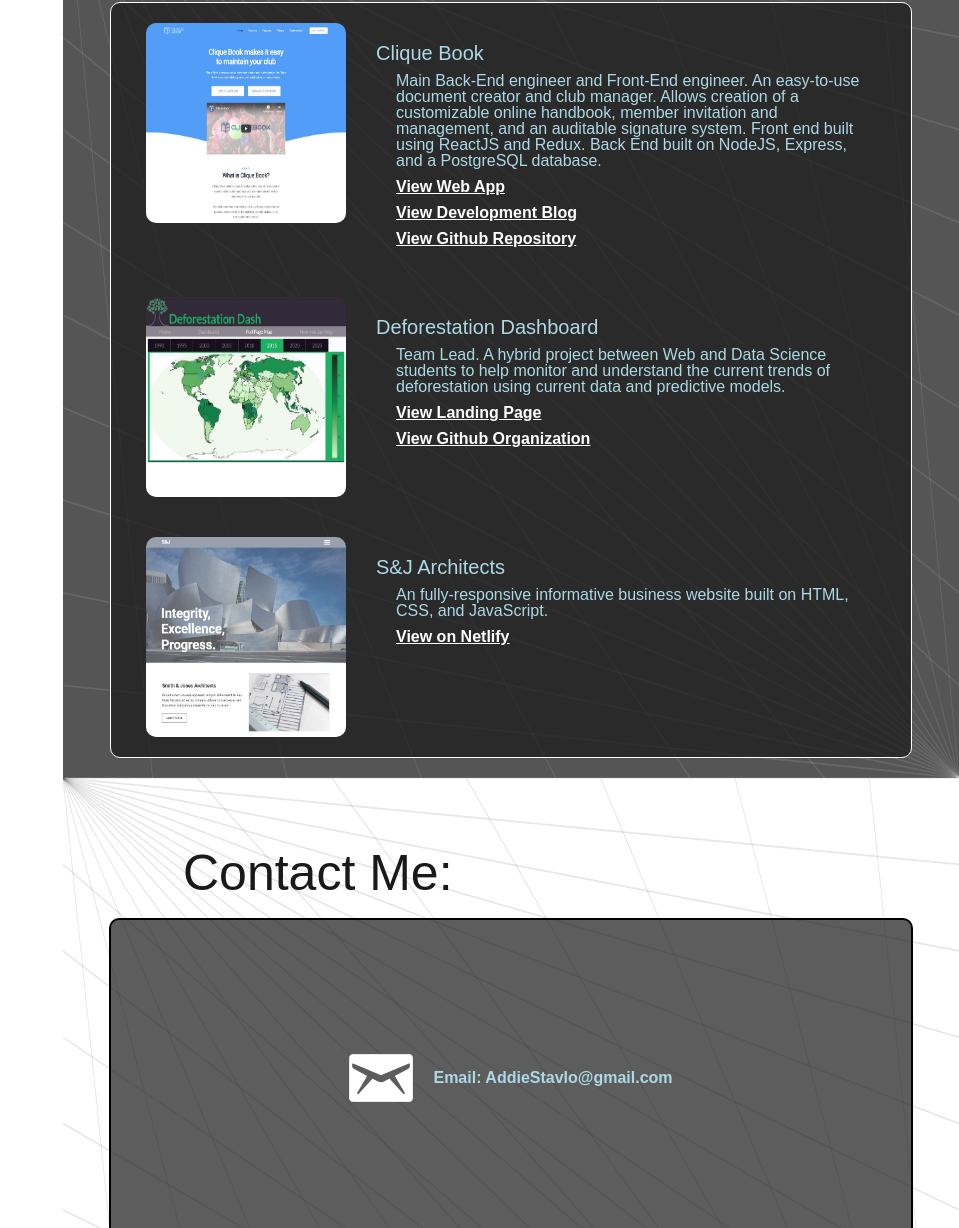
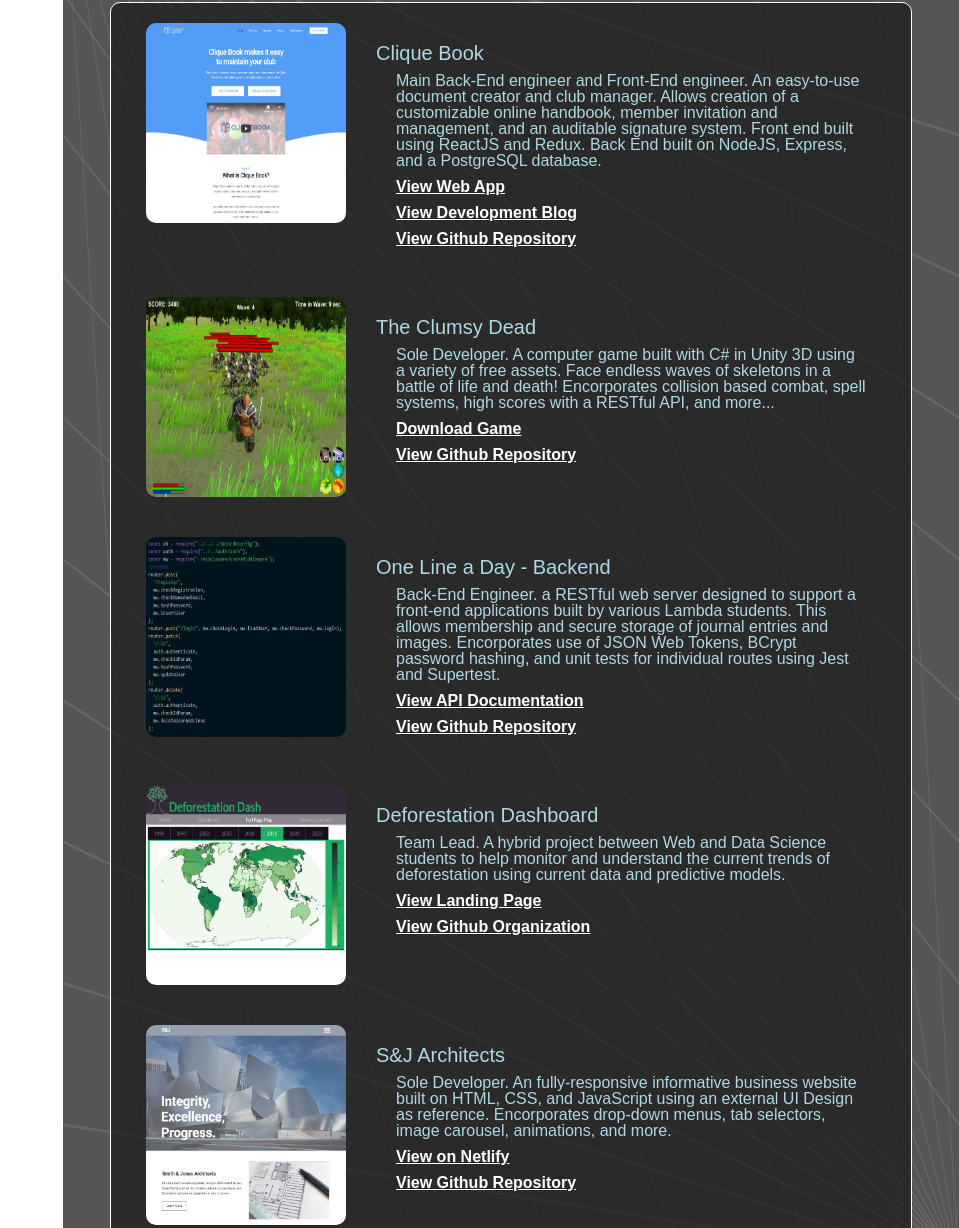
Before and after one commit to Addison-Stavlo/portfolio1, a plain HTML site: page index.html in a window 1280 px wide. Shown: the part 948-2176 px from the top of the page, without its empty margins (321-1280 px from the left). Drawn offline with nearby package versions, Linux system fonts and the light colour scheme.

Commit message:
updated projects

```diff
--- a/index.html
+++ b/index.html
@@ -100,6 +100,52 @@
 
           <section class="project">
             <div class="project-img">
+              <img src="images/ClumsyDead.JPG" />
+            </div>
+            <div class="project-content">
+              <h2>The Clumsy Dead</h2>
+              <p>
+                Sole Developer. A computer game built with C# in Unity 3D using a variety of free assets.  Face endless waves of skeletons in a battle of life and death!  Encorporates collision based combat, spell systems, high scores with a RESTful API, and more...
+              </p>
+              <p>
+                <a href="files/TheClumsyDead.zip" download>
+                  Download Game
+                </a>
+              </p>
+              <p>
+                <a
+                  href="https://github.com/Addison-Stavlo/TheClumsyDead"
+                >
+                  View Github Repository
+                </a>
+              </p>
+            </div>
+          </section>
+
+          <section class="project">
+              <div class="project-img">
+                <img src="images/oneLineBackend.JPG" />
+              </div>
+              <div class="project-content">
+                <h2>One Line a Day - Backend</h2>
+                <p>
+                  Back-End Engineer.  a RESTful web server designed to support a front-end applications built by various Lambda students.  This allows membership and secure storage of journal entries and images.  Encorporates use of JSON Web Tokens, BCrypt password hashing, and unit tests for individual routes using Jest and Supertest.
+                </p>
+                <p>
+                  <a href="https://club-handbook.herokuapp.com/apidoc/">
+                    View API Documentation
+                  </a>
+                </p>
+                <p>
+                  <a href="https://github.com/one-line-a-day/back-end">
+                    View Github Repository
+                  </a>
+                </p>
+              </div>
+            </section>
+
+          <section class="project">
+            <div class="project-img">
               <img src="images/deforestationDash_landing.JPG" />
             </div>
             <div class="project-content">
@@ -122,6 +168,8 @@
             </div>
           </section>
 
+
+
           <section class="project">
             <div class="project-img">
               <img src="images/S&Jpic.JPG" />
@@ -129,8 +177,8 @@
             <div class="project-content">
               <h2>S&J Architects</h2>
               <p>
-                An fully-responsive informative business website built on HTML,
-                CSS, and JavaScript.
+                Sole Developer.  An fully-responsive informative business website built on HTML,
+                CSS, and JavaScript using an external UI Design as reference.  Encorporates drop-down menus, tab selectors, image carousel, animations, and more.
               </p>
               <p>
                 <a
@@ -139,8 +187,19 @@
                   View on Netlify
                 </a>
               </p>
+              <p>
+
+                <a
+                href="https://github.com/Addison-Stavlo/User-Interface-Project-Week"
+                >
+                View Github Repository
+              </a>
+            </p>
             </div>
           </section>
+
+
+
         </div>
       </section>
 
```
Also changed, not shown: images/ClumsyDead.JPG (added), images/oneLineBackend.JPG (added), 1 other file.
